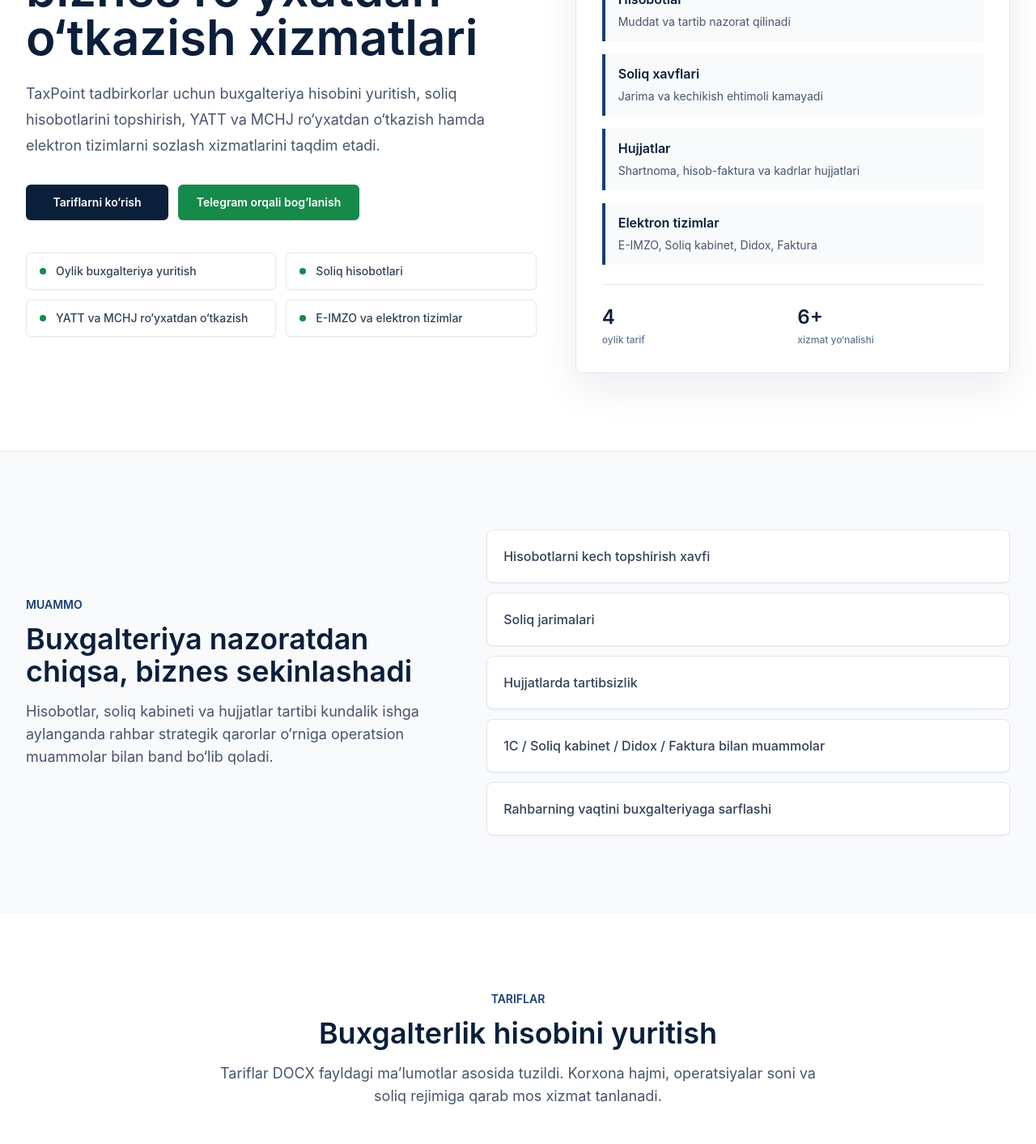
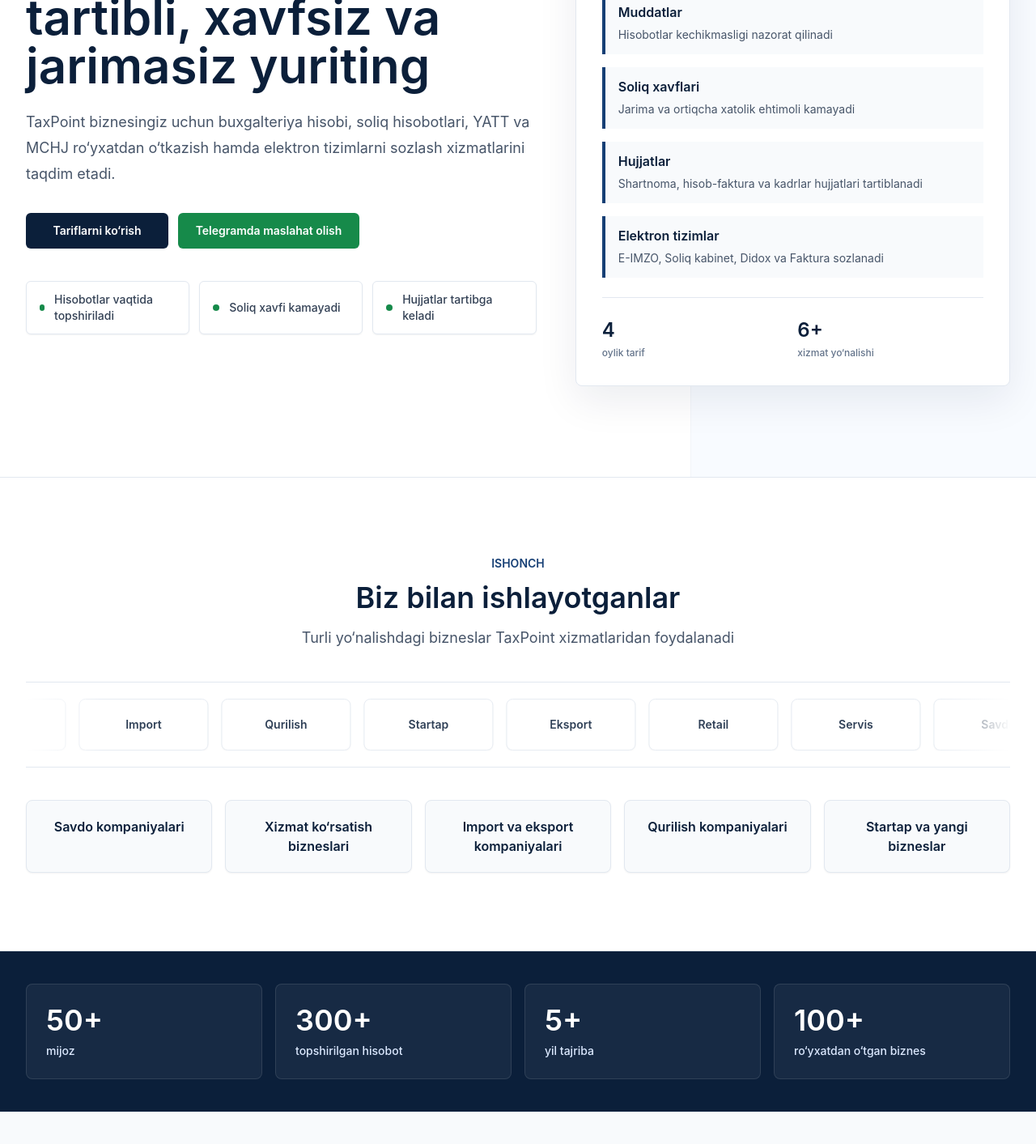
Before and after one commit to zefarkov/taxpoint, a Next.js app: page / in a window 1280 px wide. Shown: the part 380-1793 px from the top of the page at 81% size. Built offline with nearby package versions, Linux system fonts and the light colour scheme.

Commit message:
Add files via upload

```diff
--- a/src/app/globals.css
+++ b/src/app/globals.css
@@ -31,8 +31,48 @@
   padding-block: 6rem;
 }
 
+.marquee {
+  display: flex;
+  overflow: hidden;
+  width: 100%;
+  -webkit-mask-image: linear-gradient(90deg, transparent, #000 8%, #000 92%, transparent);
+  mask-image: linear-gradient(90deg, transparent, #000 8%, #000 92%, transparent);
+}
+
+.marquee-track {
+  display: flex;
+  min-width: max-content;
+  gap: 1rem;
+  animation: marquee 34s linear infinite;
+}
+
+.marquee:hover .marquee-track {
+  animation-play-state: paused;
+}
+
+@keyframes marquee {
+  from {
+    transform: translateX(0);
+  }
+
+  to {
+    transform: translateX(calc(-50% - 0.5rem));
+  }
+}
+
+@media (prefers-reduced-motion: reduce) {
+  .marquee-track {
+    animation: none;
+  }
+}
+
 @media (max-width: 768px) {
   .section-padding {
     padding-block: 4.5rem;
   }
+
+  .marquee {
+    -webkit-mask-image: linear-gradient(90deg, transparent, #000 5%, #000 95%, transparent);
+    mask-image: linear-gradient(90deg, transparent, #000 5%, #000 95%, transparent);
+  }
 }
--- a/src/app/page.tsx
+++ b/src/app/page.tsx
@@ -1,4 +1,5 @@
 import { CTA } from "@/components/CTA";
+import { ClientsSection } from "@/components/ClientsSection";
 import { FAQ } from "@/components/FAQ";
 import { Footer } from "@/components/Footer";
 import { Header } from "@/components/Header";
@@ -6,6 +7,7 @@
 import { PricingCard } from "@/components/PricingCard";
 import { SectionHeading } from "@/components/SectionHeading";
 import { ServiceCategory } from "@/components/ServiceCategory";
+import { TrustMetrics } from "@/components/TrustMetrics";
 import { faqs, pricingPlans, serviceCategories, telegramUrl } from "@/data/site";
 import { ButtonLink } from "@/components/ButtonLink";
 
@@ -39,6 +41,8 @@
       <Header />
       <main>
         <Hero />
+        <ClientsSection />
+        <TrustMetrics />
 
         <section className="section-padding bg-slate-50">
           <div className="mx-auto max-w-7xl px-4 sm:px-6 lg:px-8">
@@ -64,7 +68,7 @@
             <SectionHeading
               eyebrow="Tariflar"
               title="Buxgalterlik hisobini yuritish"
-              description="Tariflar DOCX fayldagi ma’lumotlar asosida tuzildi. Korxona hajmi, operatsiyalar soni va soliq rejimiga qarab mos xizmat tanlanadi."
+              description="Korxona hajmi, operatsiyalar soni va soliq rejimiga qarab mos tarif tanlanadi. Mutaxassis holatingizni ko‘rib, eng maqbul yechimni tavsiya qiladi."
               align="center"
             />
             <div className="mt-12 grid gap-6 md:grid-cols-2 xl:grid-cols-4">
@@ -119,7 +123,7 @@
             </div>
             <div className="mt-10 text-center">
               <ButtonLink href={telegramUrl}>
-                Biznesni ro‘yxatdan o‘tkazish bo‘yicha bog‘lanish
+                Ro‘yxatdan o‘tkazish bo‘yicha maslahat olish
               </ButtonLink>
             </div>
           </div>
--- a/src/app/xizmatlar/[slug]/page.tsx
+++ b/src/app/xizmatlar/[slug]/page.tsx
@@ -71,7 +71,7 @@
               </ul>
             </div>
             <div className="mt-10 flex flex-col gap-3 sm:flex-row">
-              <ButtonLink href={telegramUrl}>Telegram orqali bog‘lanish</ButtonLink>
+              <ButtonLink href={telegramUrl}>Telegramda maslahat olish</ButtonLink>
               <ButtonLink href="/#tariflar" variant="outline">
                 Tariflarni ko‘rish
               </ButtonLink>
--- a/src/components/CTA.tsx
+++ b/src/components/CTA.tsx
@@ -15,7 +15,7 @@
           </p>
         </div>
         <div className="flex w-full flex-col gap-3 sm:w-auto sm:flex-row">
-          <ButtonLink href={telegramUrl}>Telegram orqali yozish</ButtonLink>
+          <ButtonLink href={telegramUrl}>Telegramda maslahat olish</ButtonLink>
           <ButtonLink href="#tariflar" variant="outline" className="border-white/30 bg-white text-navy-900 hover:bg-navy-50">
             Tariflarni ko‘rish
           </ButtonLink>
--- /dev/null
+++ b/src/components/ClientsSection.tsx
@@ -0,0 +1,49 @@
+import { clientCategories, clientLogoPlaceholders } from "@/data/site";
+
+const marqueeItems = [...clientLogoPlaceholders, ...clientLogoPlaceholders];
+
+export function ClientsSection() {
+  return (
+    <section className="section-padding overflow-hidden bg-white">
+      <div className="mx-auto max-w-7xl px-4 sm:px-6 lg:px-8">
+        <div className="mx-auto max-w-3xl text-center">
+          <p className="text-sm font-semibold uppercase tracking-normal text-navy-700">
+            Ishonch
+          </p>
+          <h2 className="mt-3 text-3xl font-semibold tracking-normal text-navy-900 sm:text-4xl">
+            Biz bilan ishlayotganlar
+          </h2>
+          <p className="mt-4 text-base leading-7 text-slate-600 sm:text-lg">
+            Turli yo‘nalishdagi bizneslar TaxPoint xizmatlaridan foydalanadi
+          </p>
+        </div>
+
+        <div className="mt-10 border-y border-slate-200 py-5">
+          <div className="marquee group">
+            <div className="marquee-track">
+              {marqueeItems.map((item, index) => (
+                <div
+                  key={`${item}-${index}`}
+                  className="flex h-16 min-w-40 items-center justify-center rounded-lg border border-slate-200 bg-white px-6 text-sm font-semibold text-navy-900 opacity-85 shadow-sm transition group-hover:opacity-100"
+                >
+                  {item}
+                </div>
+              ))}
+            </div>
+          </div>
+        </div>
+
+        <div className="mt-10 grid gap-4 sm:grid-cols-2 lg:grid-cols-5">
+          {clientCategories.map((category) => (
+            <article
+              key={category}
+              className="rounded-lg border border-slate-200 bg-slate-50 p-5 text-center shadow-sm transition hover:-translate-y-1 hover:border-navy-200 hover:bg-white hover:shadow-soft"
+            >
+              <h3 className="text-base font-semibold leading-6 text-navy-900">{category}</h3>
+            </article>
+          ))}
+        </div>
+      </div>
+    </section>
+  );
+}
--- a/src/components/Footer.tsx
+++ b/src/components/Footer.tsx
@@ -1,9 +1,9 @@
-import { navItems } from "@/data/site";
+import { navItems, phoneNumber, telegramLabel, telegramUrl } from "@/data/site";
 
 export function Footer() {
   return (
     <footer id="aloqa" className="border-t border-slate-200 bg-white">
-      <div className="mx-auto grid max-w-7xl gap-10 px-4 py-12 sm:px-6 lg:grid-cols-[1fr_1fr_1fr] lg:px-8">
+      <div className="mx-auto grid max-w-7xl gap-10 px-4 py-12 sm:px-6 lg:grid-cols-[1.1fr_0.8fr_1.1fr] lg:px-8">
         <div>
           <p className="flex items-center gap-3 text-xl font-bold text-navy-900">
             <span className="flex h-9 w-9 items-center justify-center rounded-md bg-navy-900 text-sm text-white">
@@ -15,7 +15,8 @@
             Buxgalteriya va soliq xizmatlari
           </p>
         </div>
-        <nav className="grid gap-3 text-sm font-medium text-slate-700 sm:grid-cols-2">
+        <nav className="grid gap-3 text-sm font-medium text-slate-700">
+          <p className="font-semibold text-navy-900">Tezkor havolalar</p>
           {navItems.map((item) => (
             <a key={item.href} href={item.href} className="transition hover:text-navy-800">
               {item.label}
@@ -24,8 +25,13 @@
         </nav>
         <div className="text-sm leading-7 text-slate-600">
           <p className="font-semibold text-navy-900">Aloqa</p>
-          <p className="mt-3">Telefon: +998 XX XXX XX XX</p>
-          <p>Telegram: @taxpoint</p>
+          <p className="mt-3">
+            Telefon: <a href={`tel:${phoneNumber}`} className="font-medium text-navy-900 hover:text-navy-700">{phoneNumber}</a>
+          </p>
+          <p>
+            Telegram: <a href={telegramUrl} className="font-medium text-navy-900 hover:text-navy-700">{telegramLabel}</a>
+          </p>
+          <p>Ish vaqti: Dushanba - Shanba, 09:00 - 18:00</p>
           <p>Manzil: Toshkent, O‘zbekiston</p>
         </div>
       </div>
--- a/src/components/Hero.tsx
+++ b/src/components/Hero.tsx
@@ -2,38 +2,38 @@
 import { telegramUrl } from "@/data/site";
 
 const trustPoints = [
-  "Oylik buxgalteriya yuritish",
-  "Soliq hisobotlari",
-  "YATT va MCHJ ro‘yxatdan o‘tkazish",
-  "E-IMZO va elektron tizimlar"
+  "Hisobotlar vaqtida topshiriladi",
+  "Soliq xavfi kamayadi",
+  "Hujjatlar tartibga keladi"
 ];
 
 export function Hero() {
   return (
     <section id="bosh-sahifa" className="relative overflow-hidden border-b border-slate-200 bg-white">
-      <div className="absolute inset-x-0 top-0 h-40 bg-slate-50" aria-hidden="true" />
-      <div className="relative mx-auto grid max-w-7xl gap-12 px-4 py-16 sm:px-6 lg:grid-cols-[1.08fr_0.92fr] lg:px-8 lg:py-24">
+      <div className="absolute inset-x-0 top-0 h-56 bg-slate-50" aria-hidden="true" />
+      <div className="absolute right-0 top-0 h-full w-1/3 border-l border-slate-100 bg-navy-50/40" aria-hidden="true" />
+      <div className="relative mx-auto grid max-w-7xl gap-12 px-4 py-16 sm:px-6 lg:grid-cols-[1.08fr_0.92fr] lg:px-8 lg:py-28">
         <div className="flex flex-col justify-center">
           <p className="mb-5 inline-flex w-fit rounded-md border border-navy-100 bg-white px-4 py-2 text-sm font-semibold text-navy-800 shadow-sm">
-            Tadbirkorlar uchun buxgalteriya va soliq yechimlari
+            Soliq, hisobot va hujjatlar bo‘yicha doimiy nazorat
           </p>
           <h1 className="max-w-4xl text-4xl font-semibold leading-tight tracking-normal text-navy-900 sm:text-5xl lg:text-6xl">
-            Buxgalteriya, soliq va biznes ro‘yxatdan o‘tkazish xizmatlari
+            Buxgalteriyani tartibli, xavfsiz va jarimasiz yuriting
           </h1>
           <p className="mt-6 max-w-2xl text-lg leading-8 text-slate-600">
-            TaxPoint tadbirkorlar uchun buxgalteriya hisobini yuritish, soliq
-            hisobotlarini topshirish, YATT va MCHJ ro‘yxatdan o‘tkazish hamda
-            elektron tizimlarni sozlash xizmatlarini taqdim etadi.
+            TaxPoint biznesingiz uchun buxgalteriya hisobi, soliq hisobotlari,
+            YATT va MCHJ ro‘yxatdan o‘tkazish hamda elektron tizimlarni sozlash
+            xizmatlarini taqdim etadi.
           </p>
           <div className="mt-8 flex flex-col gap-3 sm:flex-row">
             <ButtonLink href="#tariflar" variant="secondary" className="sm:min-w-44">
               Tariflarni ko‘rish
             </ButtonLink>
             <ButtonLink href={telegramUrl} className="sm:min-w-56">
-              Telegram orqali bog‘lanish
+              Telegramda maslahat olish
             </ButtonLink>
           </div>
-          <div className="mt-10 grid gap-3 sm:grid-cols-2">
+          <div className="mt-10 grid gap-3 sm:grid-cols-3">
             {trustPoints.map((point) => (
               <div key={point} className="flex items-center gap-3 rounded-md border border-slate-200 bg-white px-4 py-3 text-sm font-medium text-slate-700 shadow-sm">
                 <span className="h-2 w-2 rounded-full bg-success-500" />
@@ -46,8 +46,8 @@
         <div className="rounded-lg border border-slate-200 bg-white p-6 shadow-soft lg:p-8">
           <div className="flex items-start justify-between gap-6 border-b border-slate-200 pb-6">
             <div>
-              <p className="text-sm font-semibold text-slate-500">TaxPoint yordam beradi</p>
-              <p className="mt-2 text-2xl font-semibold text-navy-900">Hisob va hisobotlar nazoratda</p>
+              <p className="text-sm font-semibold text-slate-500">TaxPoint nazorati</p>
+              <p className="mt-2 text-2xl font-semibold text-navy-900">Rahbar uchun tinch buxgalteriya</p>
             </div>
             <div className="hidden rounded-md bg-navy-50 px-4 py-3 text-right sm:block">
               <p className="text-xs font-semibold text-slate-500">Asosiy tarif</p>
@@ -56,10 +56,10 @@
           </div>
           <div className="mt-6 grid gap-4">
             {[
-              ["Hisobotlar", "Muddat va tartib nazorat qilinadi"],
-              ["Soliq xavflari", "Jarima va kechikish ehtimoli kamayadi"],
-              ["Hujjatlar", "Shartnoma, hisob-faktura va kadrlar hujjatlari"],
-              ["Elektron tizimlar", "E-IMZO, Soliq kabinet, Didox, Faktura"]
+              ["Muddatlar", "Hisobotlar kechikmasligi nazorat qilinadi"],
+              ["Soliq xavflari", "Jarima va ortiqcha xatolik ehtimoli kamayadi"],
+              ["Hujjatlar", "Shartnoma, hisob-faktura va kadrlar hujjatlari tartiblanadi"],
+              ["Elektron tizimlar", "E-IMZO, Soliq kabinet, Didox va Faktura sozlanadi"]
             ].map(([title, text]) => (
               <div key={title} className="border-l-4 border-navy-700 bg-slate-50 px-4 py-3">
                 <h3 className="font-semibold text-navy-900">{title}</h3>
--- a/src/components/PricingCard.tsx
+++ b/src/components/PricingCard.tsx
@@ -20,8 +20,8 @@
       }`}
     >
       {plan.recommended ? (
-        <span className="absolute right-5 top-5 rounded-md bg-navy-900 px-3 py-1 text-xs font-semibold text-white">
-          Tavsiya etiladi
+        <span className="absolute right-5 top-5 rounded-md bg-success-500 px-3 py-1 text-xs font-semibold text-white shadow-sm">
+          Eng ko‘p tanlanadi
         </span>
       ) : null}
       <div className="border-b border-slate-200 pb-5">
@@ -43,7 +43,7 @@
         ))}
       </ul>
       <ButtonLink href={telegramUrl} variant={plan.recommended ? "primary" : "outline"} className="mt-8 w-full">
-        Tarif bo‘yicha maslahat olish
+        Mutaxassis bilan gaplashish
       </ButtonLink>
     </article>
   );
--- /dev/null
+++ b/src/components/TrustMetrics.tsx
@@ -0,0 +1,16 @@
+import { trustMetrics } from "@/data/site";
+
+export function TrustMetrics() {
+  return (
+    <section className="border-y border-slate-200 bg-navy-900 py-10 text-white">
+      <div className="mx-auto grid max-w-7xl gap-4 px-4 sm:grid-cols-2 sm:px-6 lg:grid-cols-4 lg:px-8">
+        {trustMetrics.map((metric) => (
+          <div key={metric.label} className="rounded-lg border border-white/10 bg-white/5 p-6">
+            <p className="text-4xl font-semibold tracking-normal">{metric.value}</p>
+            <p className="mt-2 text-sm font-medium text-navy-100">{metric.label}</p>
+          </div>
+        ))}
+      </div>
+    </section>
+  );
+}
--- a/src/data/site.ts
+++ b/src/data/site.ts
@@ -1,4 +1,6 @@
-export const telegramUrl = "https://t.me/taxpoint";
+export const phoneNumber = "+998930453736";
+export const telegramUrl = "https://t.me/+998930453736";
+export const telegramLabel = "Telegram orqali yozish";
 
 export const navItems = [
   { label: "Bosh sahifa", href: "/#bosh-sahifa" },
@@ -147,8 +149,34 @@
   {
     question: "Telegram orqali murojaat qilish mumkinmi?",
     answer:
-      "Ha. Saytdagi Telegram tugmalari orqali @taxpoint manziliga yozishingiz mumkin."
+      "Ha. Saytdagi Telegram tugmalari orqali mutaxassis bilan bevosita bog‘lanishingiz mumkin."
   }
+];
+
+export const trustMetrics = [
+  { value: "50+", label: "mijoz" },
+  { value: "300+", label: "topshirilgan hisobot" },
+  { value: "5+", label: "yil tajriba" },
+  { value: "100+", label: "ro‘yxatdan o‘tgan biznes" }
+];
+
+export const clientLogoPlaceholders = [
+  "Savdo",
+  "Xizmat",
+  "Import",
+  "Qurilish",
+  "Startap",
+  "Eksport",
+  "Retail",
+  "Servis"
+];
+
+export const clientCategories = [
+  "Savdo kompaniyalari",
+  "Xizmat ko‘rsatish bizneslari",
+  "Import va eksport kompaniyalari",
+  "Qurilish kompaniyalari",
+  "Startap va yangi bizneslar"
 ];
 
 export const seoServices = [
```
Also changed, not shown: 1 other file (tests, documents, lock files or other folders).
